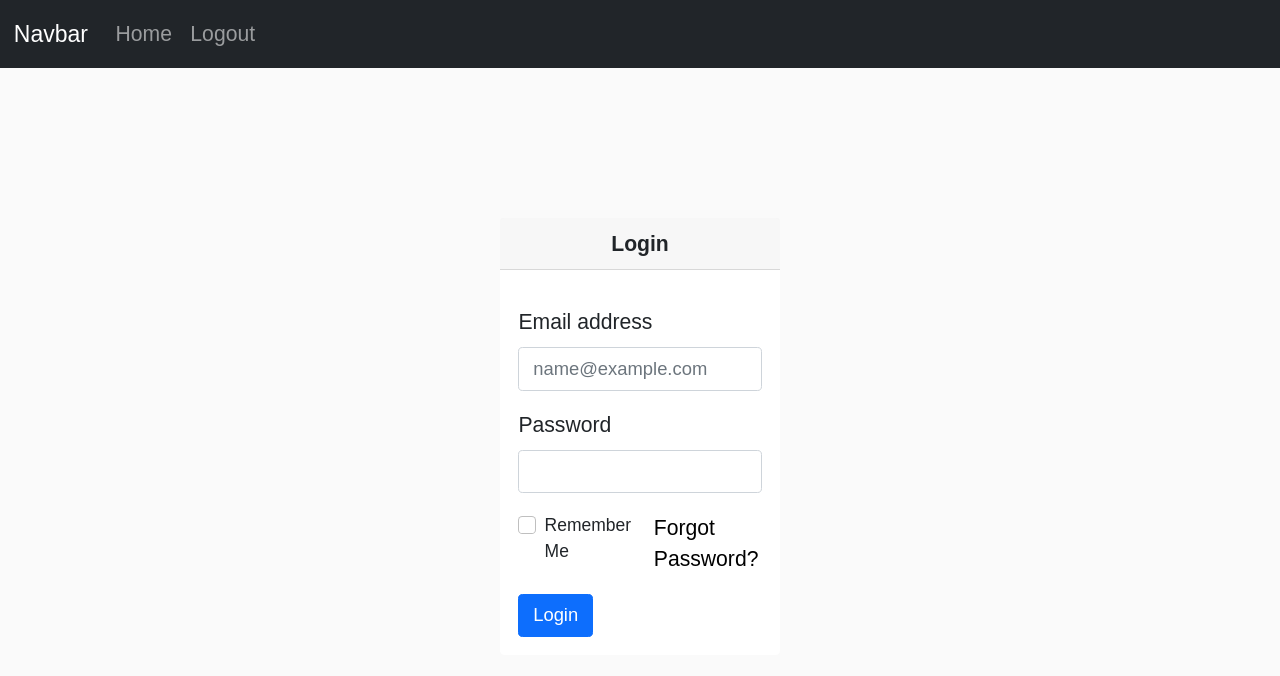
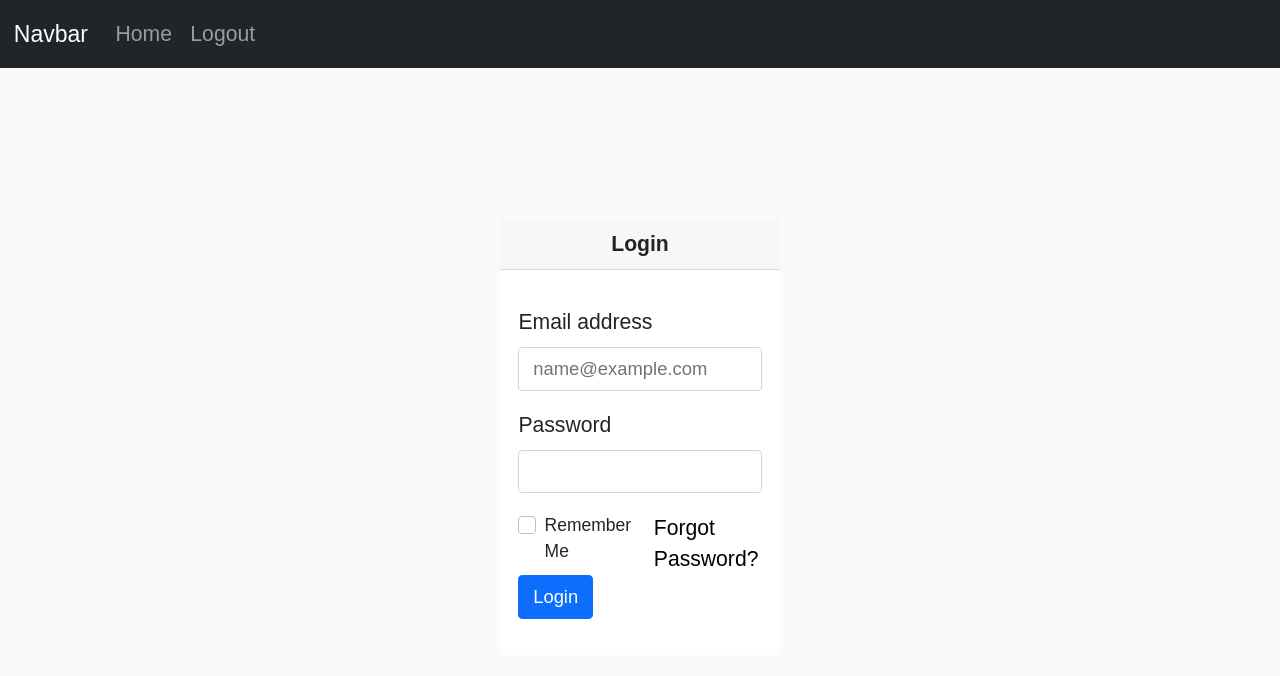
Before and after one commit to VinitRathod/E-commerce, a plain HTML site: page index.html in a window 1280 px wide. Drawn offline with Linux system fonts and the light colour scheme.

Commit message:
first commit

```diff
--- a/index.html
+++ b/index.html
@@ -70,9 +70,12 @@
                             </div>
                         </div>
                     </div>
+                    <a href="home.html">
+                    <input type="submit" value="Login" class="btn btn-primary">
+                    </a>
                 </form>
                 </p>
-                <a href="home.html" class="btn btn-primary">Login</a>
+
             </div>
         </div>
     </div>
```
